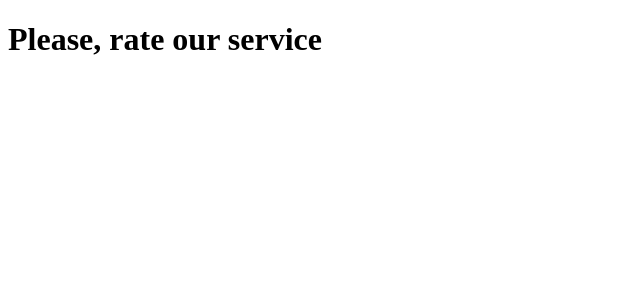
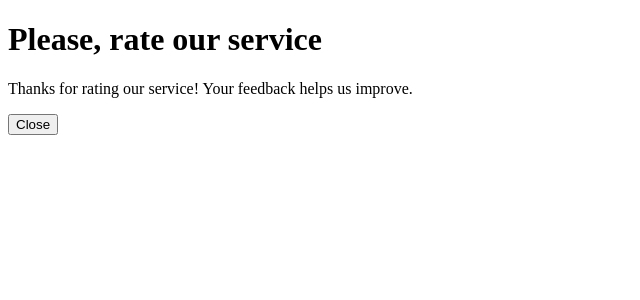
Before and after one commit to Luz-Moreno-Campos/rating-system, a React (Create React App) app: page / in a window 1280 px wide. Shown: the top 300 px of the page, without its empty margins (0-640 px from the left). Built offline with nearby package versions, Linux system fonts and the light colour scheme.

Commit message:
created function props in App  to open and close dialog

```diff
--- a/src/App.js
+++ b/src/App.js
@@ -15,8 +15,8 @@ function App() {
 
   return (
    <>
-   <StarRating StarIcon={FaStar} ratingWords={ratingWords} />
-   <Dialog />
+   <StarRating StarIcon={FaStar} ratingWords={ratingWords} openDialog={() => setShowDialog(true)} />
+   <Dialog closeDialog={() => setShowDialog(false)}/>
    </>
   );
 }
--- a/src/components/Dialog.js
+++ b/src/components/Dialog.js
@@ -1,8 +1,12 @@
-function Dialog() {
+function Dialog(props) {
+
   return (
-    <>
-    </>
+      <div className="dialog">
+      <p>Thanks for rating our service! Your feedback helps us improve.</p>
+      <button onClick={props.closeDialog}>Close</button>
+    </div>
   );
 }
 
+
 export default Dialog;
```
